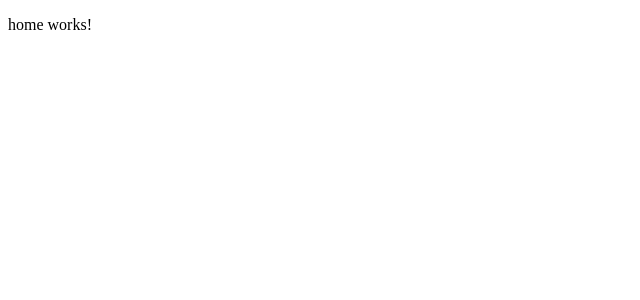
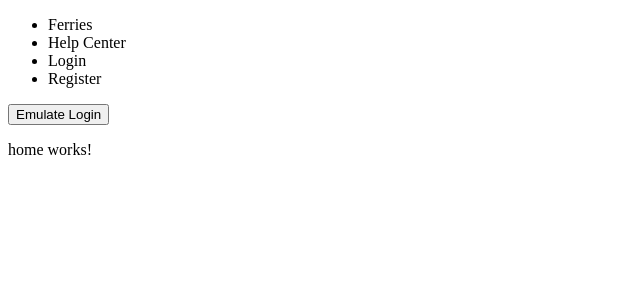
Before and after one commit to miko-codes-a-lot/travel_express_fe, an Angular app: page /home in a window 1280 px wide. Shown: the top 300 px of the page, without its empty margins (0-640 px from the left). Built offline with nearby package versions, Linux system fonts and the light colour scheme.

Commit message:
add simple flow plan

```diff
--- a/src/app/admin/admin.html
+++ b/src/app/admin/admin.html
@@ -1,3 +1,9 @@
-<p>admin works!</p>
-
+<!-- Lira: add navigation for admin -->
+<ul>
+  <li>Dashboard</li>
+  <li>Bookings</li>
+  <li>Ferries</li>
+  <li>Users</li>
+   <li>My Account</li>
+</ul>
 <router-outlet />
--- a/src/app/user/user.html
+++ b/src/app/user/user.html
@@ -1 +1,15 @@
+<!-- Lira: add navigation for user -->
+<ul>
+  <li>Ferries</li>
+  <li>Help Center</li>
+
+   @if (!isLoggedIn) {
+    <li>Login</li>
+    <li>Register</li>
+   } @else {
+    <!-- pag nag login si user eto na dapat makikita -->
+    <li>My Account</li>
+   }
+</ul>
+<button (click)="onLogin()">Emulate Login</button>
 <router-outlet />
--- a/src/app/user/user.ts
+++ b/src/app/user/user.ts
@@ -8,5 +8,9 @@ import { RouterOutlet } from '@angular/router';
   styleUrl: './user.css'
 })
 export class User {
+  isLoggedIn = false
 
+  onLogin() {
+    this.isLoggedIn = !this.isLoggedIn
+  }
 }
```
